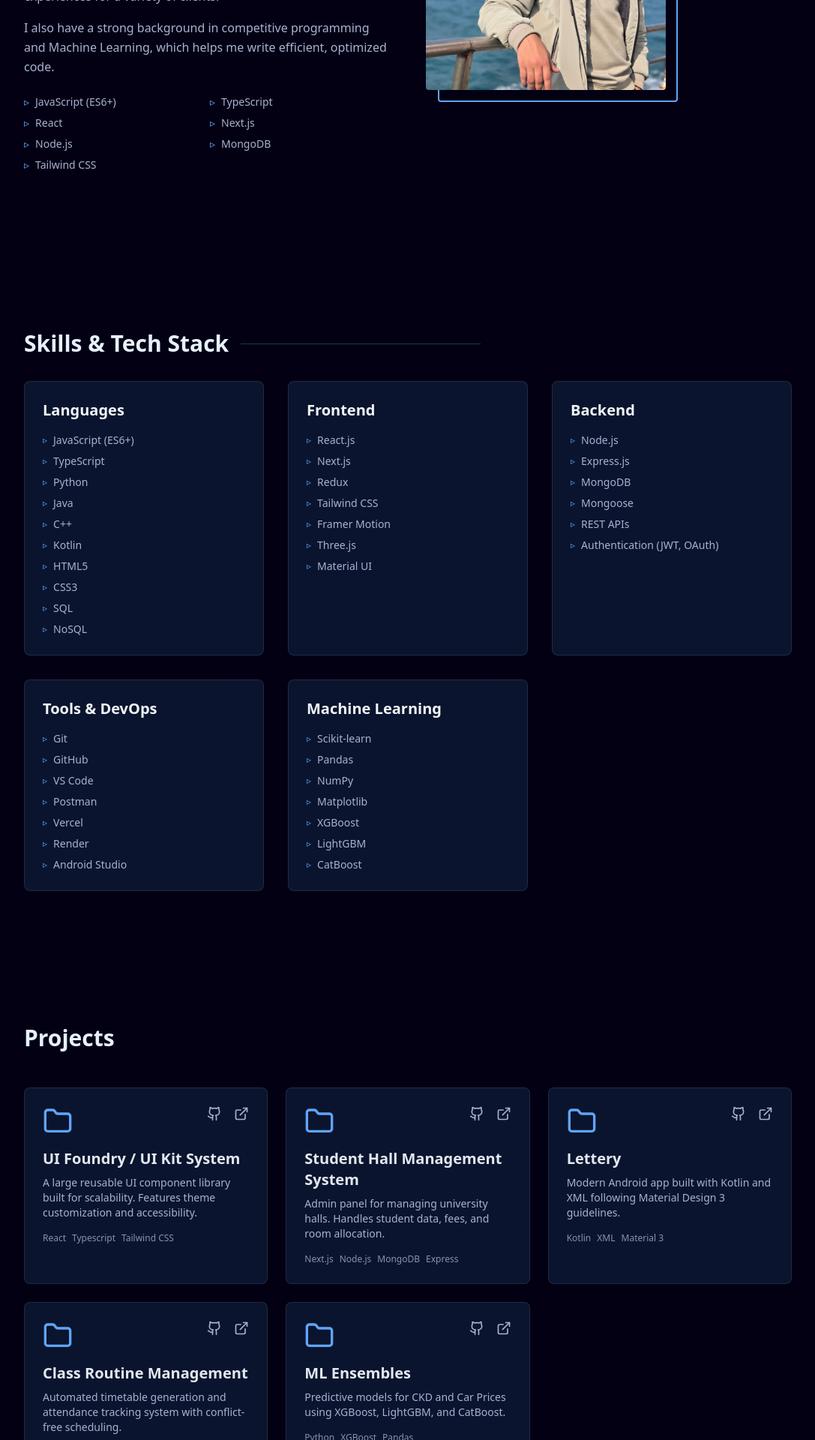
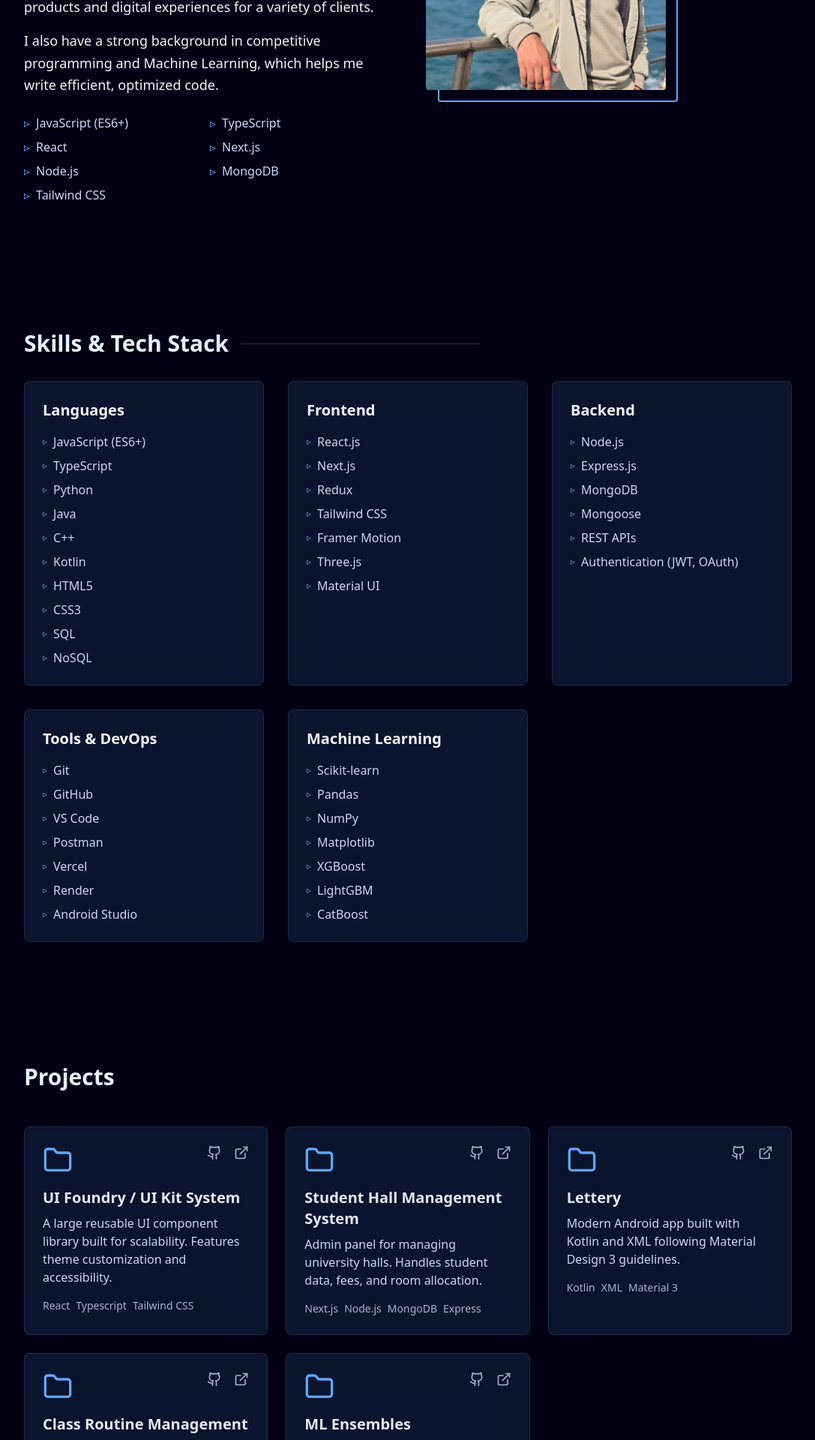
Before and after one commit to Abid-Al-Hossain/My_Portfolio, a Next.js app: page / in a window 1280 px wide. Shown: the part 1240-3160 px from the top of the page at 75% size, without its empty margins (96-1183 px from the left). Built offline with nearby package versions, Linux system fonts and the light colour scheme.

Commit message:
style: Refine typography, spacing, and text sizes

```diff
--- a/src/app/globals.css
+++ b/src/app/globals.css
@@ -22,6 +22,6 @@
     scroll-behavior: smooth;
   }
   body {
-    @apply bg-navy-900 text-slate-400 font-sans;
+    @apply bg-navy-900 text-slate-100 font-sans;
   }
 }
--- a/src/app/layout.tsx
+++ b/src/app/layout.tsx
@@ -23,7 +23,7 @@ export default function RootLayout({
   return (
     <html lang="en" className="scroll-smooth">
       <body
-        className={`${inter.variable} ${firaCode.variable} ${outfit.variable} font-sans antialiased bg-navy-900 text-slate-300 selection:bg-green selection:text-navy-900`}
+        className={`${inter.variable} ${firaCode.variable} ${outfit.variable} font-sans antialiased bg-navy-900 text-slate-100 selection:bg-green selection:text-navy-900`}
       >
         {children}
       </body>
--- a/src/components/About.tsx
+++ b/src/components/About.tsx
@@ -23,7 +23,7 @@ export default function About() {
             <div className="h-[1px] bg-navy-600 flex-grow max-w-xs"></div>
           </div>
 
-          <div className="text-slate-400 space-y-4 leading-relaxed">
+          <div className="text-lg font-light space-y-4 leading-relaxed">
             <p>
               Hello! My name is Swakkhar and I enjoy creating things that live
               on the internet. My interest in web development started back when
@@ -45,7 +45,7 @@ export default function About() {
             </p>
           </div>
 
-          <ul className="grid grid-cols-2 gap-2 text-sm font-mono text-slate-400 mt-4">
+          <ul className="grid grid-cols-2 gap-2 text-base font-light font-mono text-slate-300 mt-4">
             {[
               "JavaScript (ES6+)",
               "TypeScript",
--- a/src/components/Career.tsx
+++ b/src/components/Career.tsx
@@ -22,13 +22,13 @@ export default function Career() {
             whileInView={{ opacity: 1, x: 0 }}
             transition={{ duration: 0.5 }}
             viewport={{ once: true }}
-            className="bg-navy-700/60 backdrop-blur-xl p-8 rounded-lg border border-white/10 hover:border-green/40 hover:shadow-[0_0_25px_rgba(100,255,218,0.15)] transition-all duration-300 group"
+            className="bg-navy-700/60 backdrop-blur-xl p-8 rounded-lg border border-white/10 hover:border-green/40 hover:shadow-[0_0_25px_rgba(100,255,218,0.15)] transition-all duration-300 group space-y-6"
           >
             <div className="flex items-center gap-3 text-white text-xl font-bold">
               <Globe className="text-green" />
               <h3>Future Goals</h3>
             </div>
-            <p className="text-slate-400 leading-relaxed">
+            <p className="text-lg font-light leading-relaxed">
               I am highly interested in{" "}
               <span className="text-green">remote work</span> opportunities and
               building SaaS products. My long-term goal is to specialize in
@@ -44,7 +44,7 @@ export default function Career() {
               ].map((tag) => (
                 <span
                   key={tag}
-                  className="px-3 py-1 bg-navy-700/50 text-green rounded-full text-xs font-mono border border-green/20"
+                  className="px-3 py-1 bg-navy-700/50 text-green rounded-full text-sm font-light font-mono border border-green/20"
                 >
                   {tag}
                 </span>
@@ -90,7 +90,9 @@ export default function Career() {
                     <h4 className="text-slate-200 font-bold group-hover:text-green transition-colors">
                       {item.title}
                     </h4>
-                    <p className="text-slate-400 text-sm">{item.desc}</p>
+                    <p className="text-slate-300 font-light text-base">
+                      {item.desc}
+                    </p>
                   </div>
                 </li>
               ))}
--- a/src/components/Projects.tsx
+++ b/src/components/Projects.tsx
@@ -79,10 +79,10 @@ export default function Projects() {
               <h3 className="text-xl font-bold text-slate-200 mb-2 group-hover:text-green transition-colors">
                 {project.title}
               </h3>
-              <p className="text-slate-400 text-sm mb-4">
+              <p className="text-slate-300 font-light text-base mb-4">
                 {project.description}
               </p>
-              <ul className="flex flex-wrap gap-2 text-xs font-mono text-slate-500 mt-auto">
+              <ul className="flex flex-wrap gap-2 text-sm font-light font-mono text-slate-400 mt-auto">
                 {project.tech.map((t) => (
                   <li key={t}>{t}</li>
                 ))}
--- a/src/components/Skills.tsx
+++ b/src/components/Skills.tsx
@@ -103,7 +103,7 @@ export default function Skills() {
                 {skillGroup.items.map((item) => (
                   <li
                     key={item}
-                    className="text-slate-400 text-sm flex items-center gap-2"
+                    className="text-slate-300 font-light text-base flex items-center gap-2"
                   >
                     <span className="text-green text-xs">▹</span> {item}
                   </li>
```
